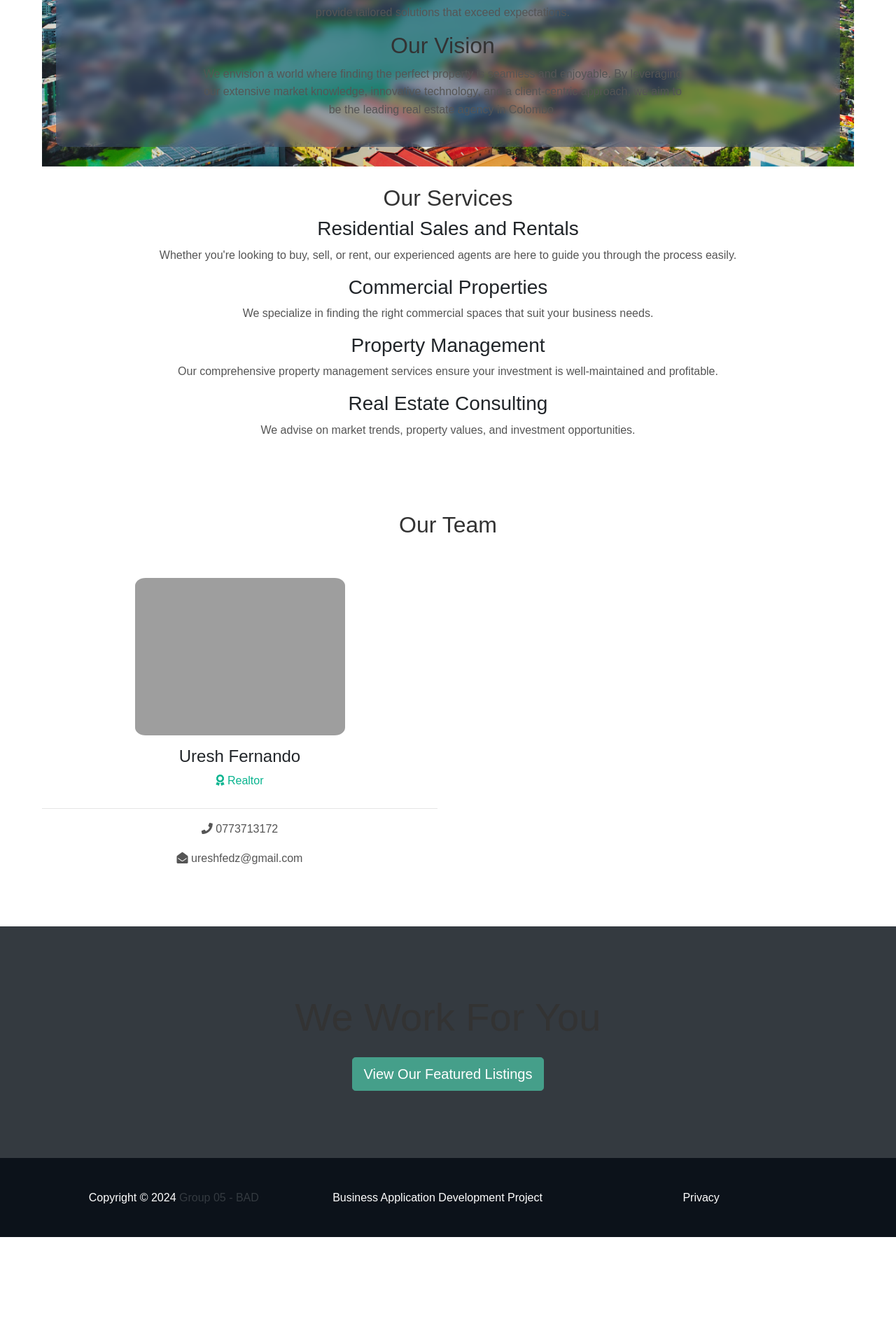
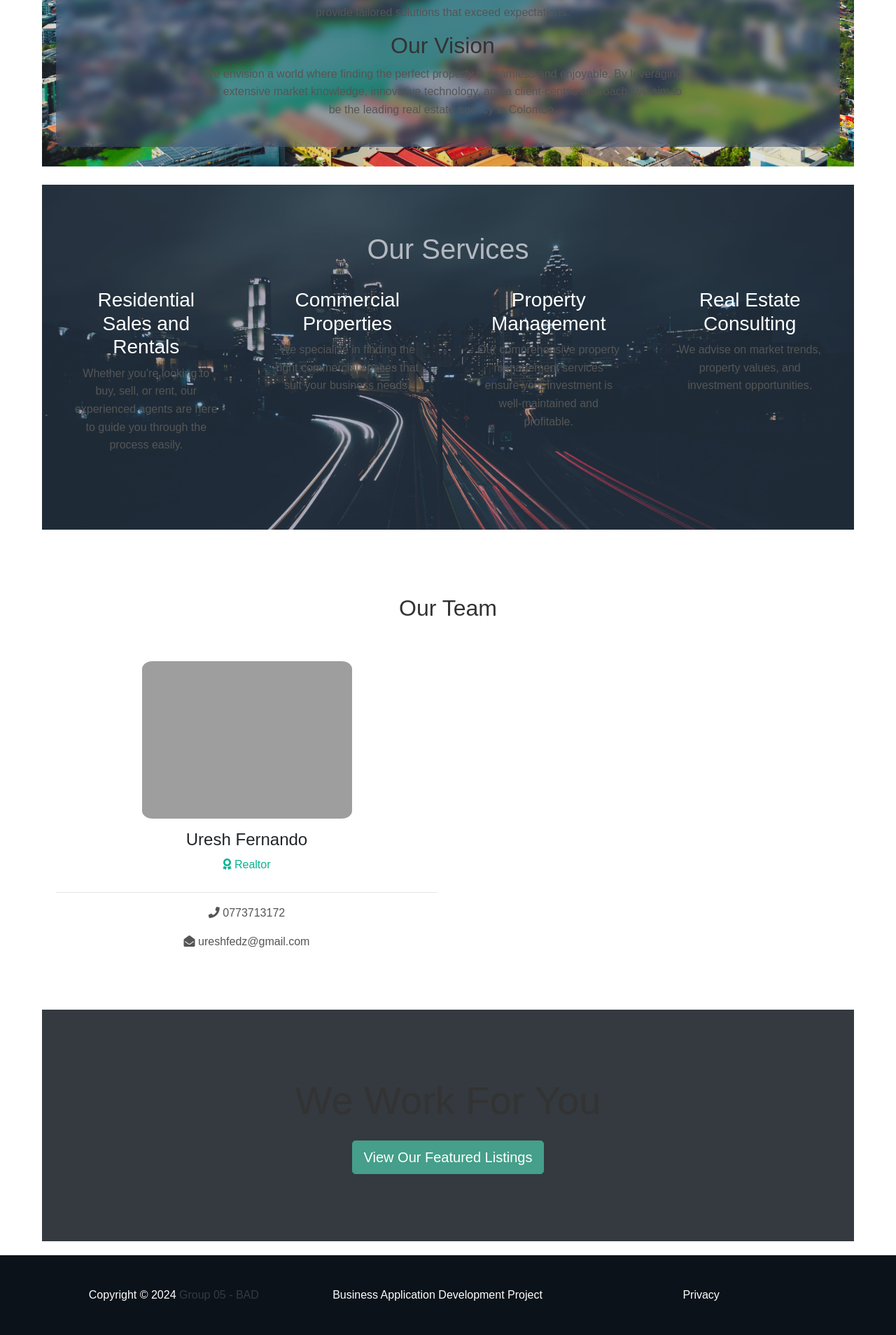
Before and after one commit to R3dkiller/BAD_Group05_Project, a Django app: page /en/about-us in a window 1280 px wide. Shown: the part 1323-3231 px from the top of the page at 70% size. Before the commit the page ends 3091 px from the top, so only its background shows below. Run offline with Django 3.2, Linux system fonts and the light colour scheme; data comes from the database, SQL or seed files in the repository; some libraries are stand-ins or nearby versions; grey boxes are pictures that could not be loaded.

Commit message:
Update our team about.html

```diff
--- a/templates/core/about.html
+++ b/templates/core/about.html
@@ -48,7 +48,7 @@
           position: relative;
       }
       .header h1 {
-          color: #555;
+          color: white;
           margin: 0;
           font-size: 3em;
       }
@@ -125,7 +125,7 @@
           text-decoration: none;
       }
       h1 {
-          color: #333;
+          color: white;
       h2 {
           color: #e9ecef;
       }
@@ -133,7 +133,7 @@
           color: #333;
       }
       p {
-          color: #333;
+          color: #e9ecef;
       }
       .services {
           display: flex;
@@ -143,7 +143,7 @@
           margin-top: 20px;
       }
       .service-box {
-          background-color: #74779E;
+          background-color: white;
           color: white;
           flex: 1;
           min-width: 250px;
@@ -188,26 +188,39 @@
         </div>
       </section>
       <br>
-      <h2>Our Services</h2>
-      <div class="services">
-          <div class="service-box">
-              <h3>Residential Sales and Rentals</h3>
-              <p>Whether you're looking to buy, sell, or rent, our experienced agents are here to guide you through the process easily.</p>
-          </div>
-          <div class="service-box">
-              <h3>Commercial Properties</h3>
-              <p>We specialize in finding the right commercial spaces that suit your business needs.</p>
-          </div>
-          <div class="service-box">
-              <h3>Property Management</h3>
-              <p>Our comprehensive property management services ensure your investment is well-maintained and profitable.</p>
-          </div>
-          <div class="service-box">
-              <h3>Real Estate Consulting</h3>
-              <p>We advise on market trends, property values, and investment opportunities.</p>
-          </div>
+ <!-- Our Services -->
+<section id="services" class="py-5 bg-secondary text-white">
+  <div class="container">
+    <h1 class="text-center">{{ _("Our Services") }}</h1>
+    <div class="row text-center justify-content-center">
+      <div class="col-12 col-md-3">
+        <div class="service-box p-4">
+          <h3>{{ _("Residential Sales and Rentals") }}</h3>
+          <p>{{ _("Whether you're looking to buy, sell, or rent, our experienced agents are here to guide you through the process easily.") }}</p>
+        </div>
       </div>
+      <div class="col-12 col-md-3">
+        <div class="service-box p-4">
+          <h3>{{ _("Commercial Properties") }}</h3>
+          <p>{{ _("We specialize in finding the right commercial spaces that suit your business needs.") }}</p>
+        </div>
+      </div>
+      <div class="col-12 col-md-3">
+        <div class="service-box p-4">
+          <h3>{{ _("Property Management") }}</h3>
+          <p>{{ _("Our comprehensive property management services ensure your investment is well-maintained and profitable.") }}</p>
+        </div>
+      </div>
+      <div class="col-12 col-md-3">
+        <div class="service-box p-4">
+          <h3>{{ _("Real Estate Consulting") }}</h3>
+          <p>{{ _("We advise on market trends, property values, and investment opportunities.") }}</p>
+        </div>
+      </div>
+    </div>
   </div>
+</section>
+<br>
 </body>
 
 
```
